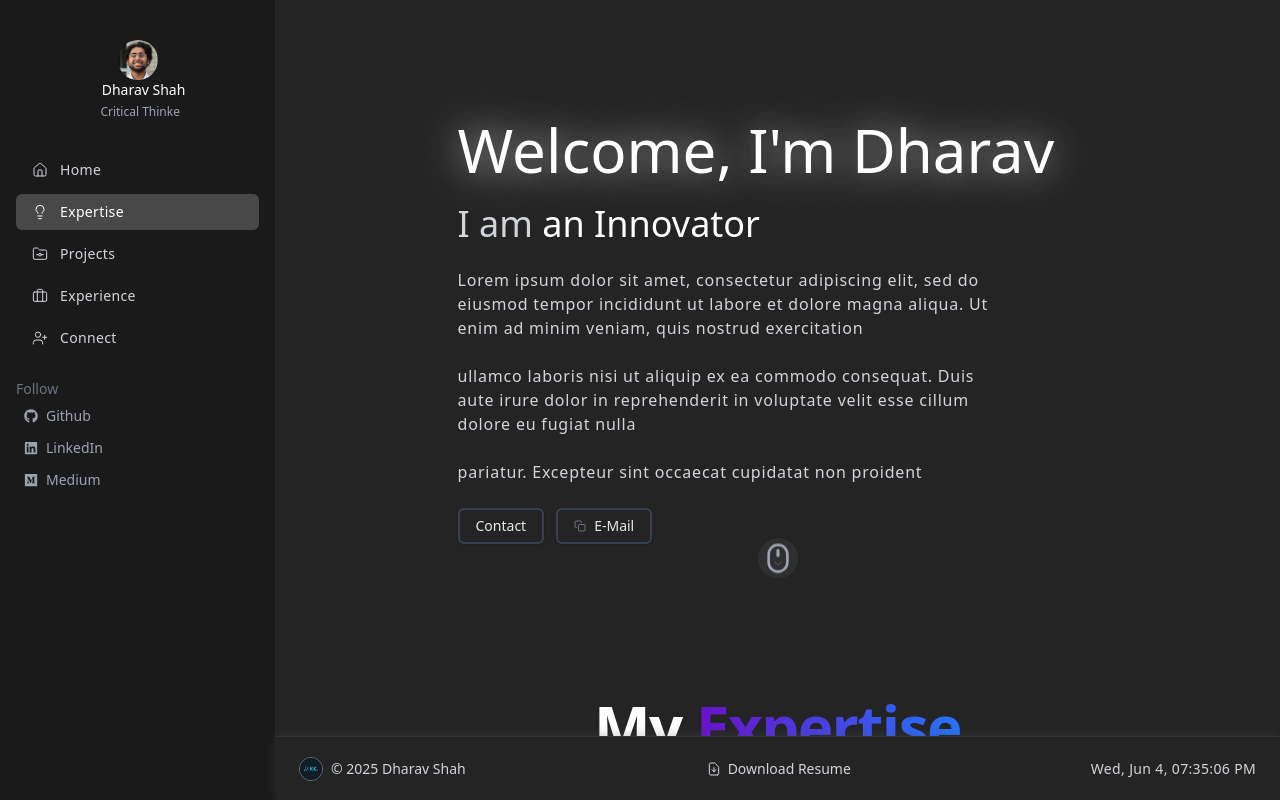
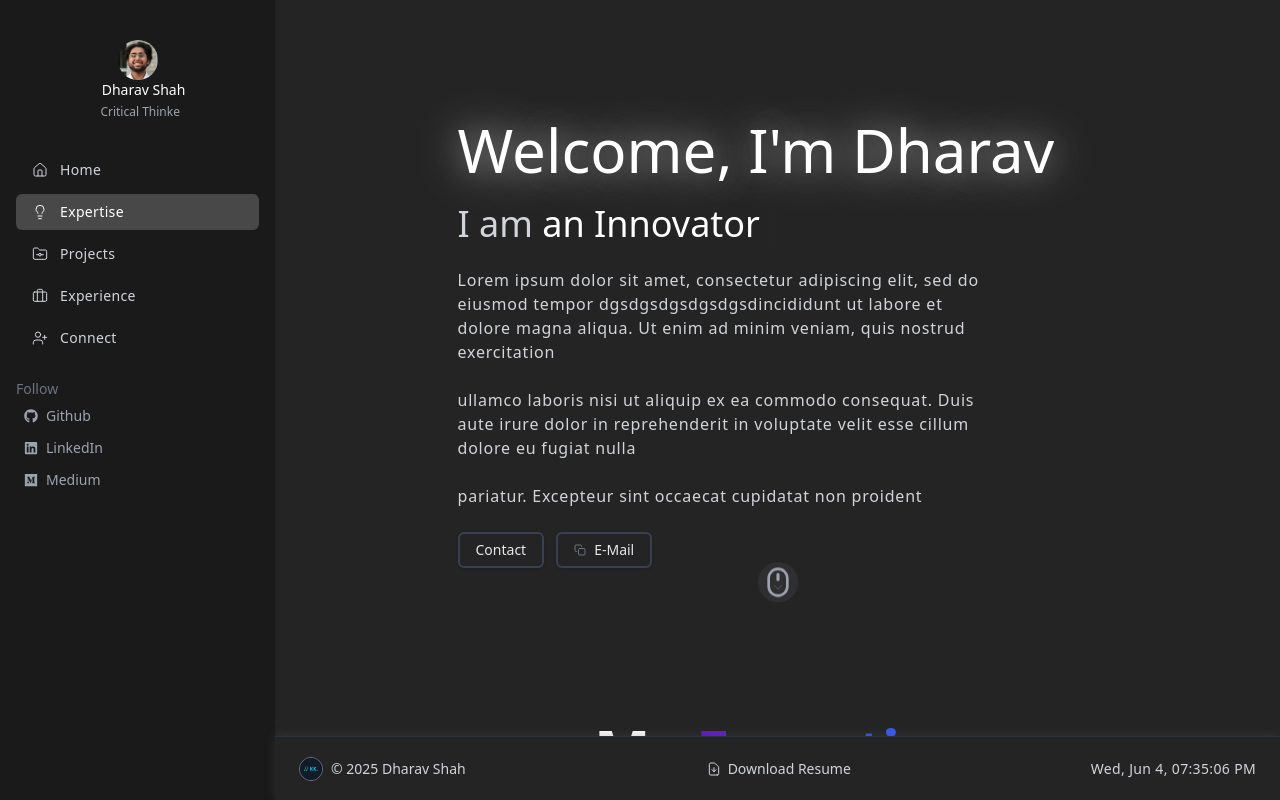
Before and after one commit to Dharavshah915/Portfolio, a React (Vite) app: page / in a window 1280 px wide. Shown: the top 800 px of the page. Built offline with nearby package versions, Linux system fonts and the light colour scheme.

Commit message:
minor change

```diff
--- a/src/components/HomePage/HomePage.tsx
+++ b/src/components/HomePage/HomePage.tsx
@@ -36,8 +36,8 @@ const HomePage = () => {
       <div className="text-md mt-8 max-w-[535px] space-y-4 font-light tracking-wider text-gray-300 md:space-y-6">
         <p>
           Lorem ipsum dolor sit amet, consectetur adipiscing elit, sed do
-          eiusmod tempor incididunt ut labore et dolore magna aliqua. Ut enim ad
-          minim veniam, quis nostrud exercitation
+          eiusmod tempor dgsdgsdgsdgsdgsdincididunt ut labore et dolore magna
+          aliqua. Ut enim ad minim veniam, quis nostrud exercitation
         </p>
 
         <p>
```
